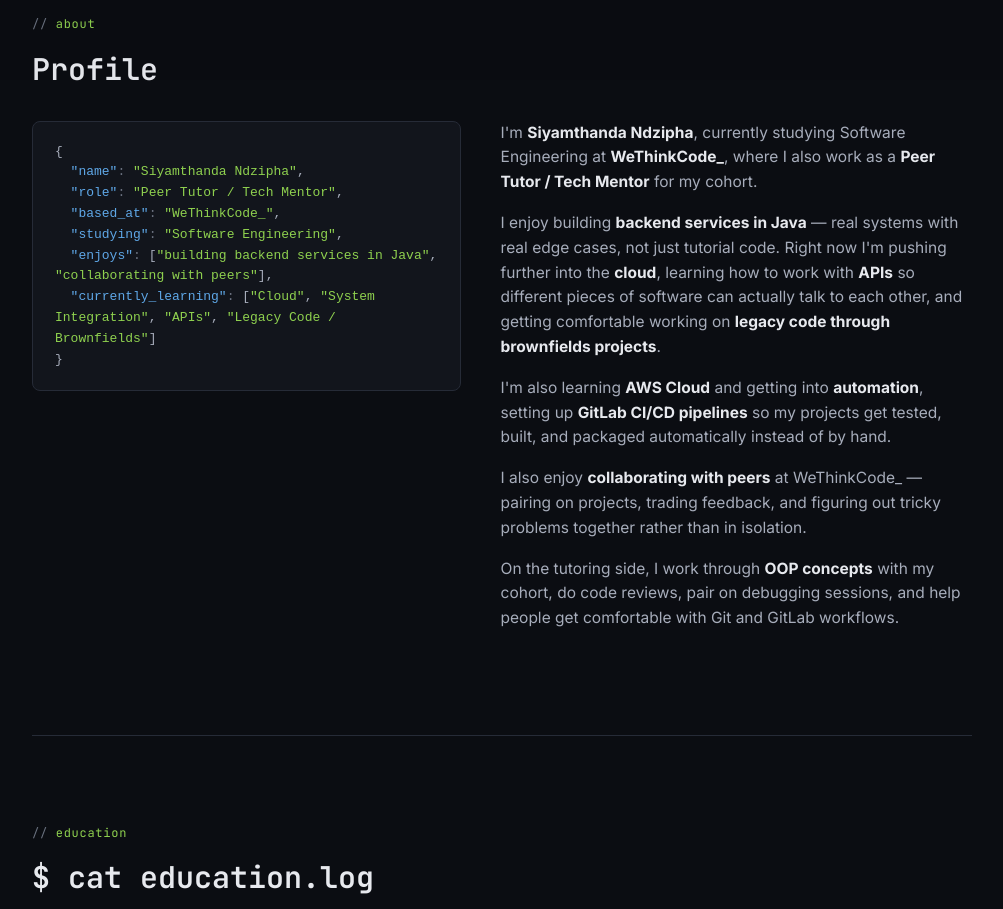
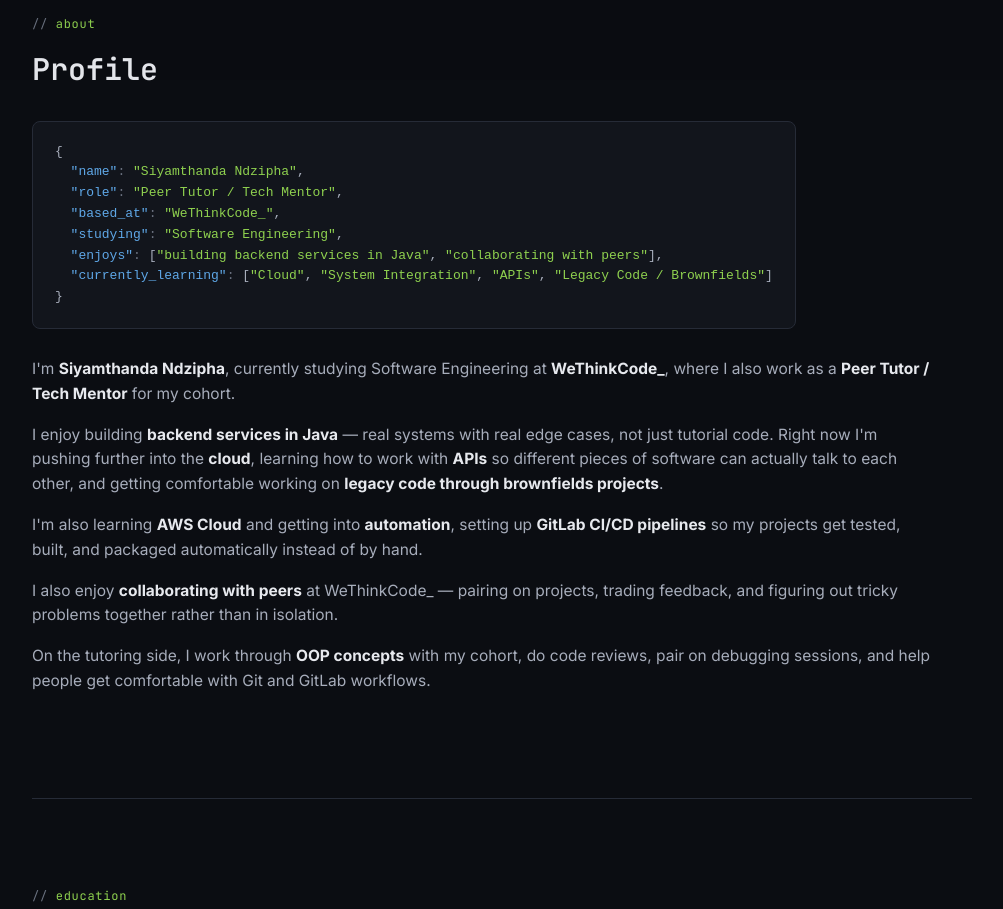
Before and after one commit to Ndzipha-devloveper/siyamthanda-portfolio, a plain HTML site: page index.html in a window 1280 px wide. Shown: the part 720-1629 px from the top of the page, without its empty margins (138-1141 px from the left). Drawn offline with Linux system fonts and the light colour scheme.

Commit message:
Added Css file

```diff
--- a/css/style.css
+++ b/css/style.css
@@ -209,13 +209,14 @@
   /* ---------- About ---------- */
   .about-grid{
     display:grid;
-    grid-template-columns:minmax(0,1fr) minmax(0,1.1fr);
-    gap:40px;
+    grid-template-columns:1fr;
+    gap:28px;
     align-items:start;
   }
-  @media (max-width:760px){.about-grid{grid-template-columns:1fr;}}
 
   .json-card{
+    width:fit-content;
+    max-width:100%;
     background:var(--bg-1);
     border:1px solid var(--line);
     border-radius:var(--radius);
@@ -229,6 +230,7 @@
   .json-card .s{color:var(--green);}
   .json-card .punct{color:var(--text-lo);}
 
+  .about-text{max-width:900px;}
   .about-text p{color:var(--text-mid); margin:0 0 16px; font-size:15.5px;}
   .about-text strong{color:var(--text-hi);}
 
```
